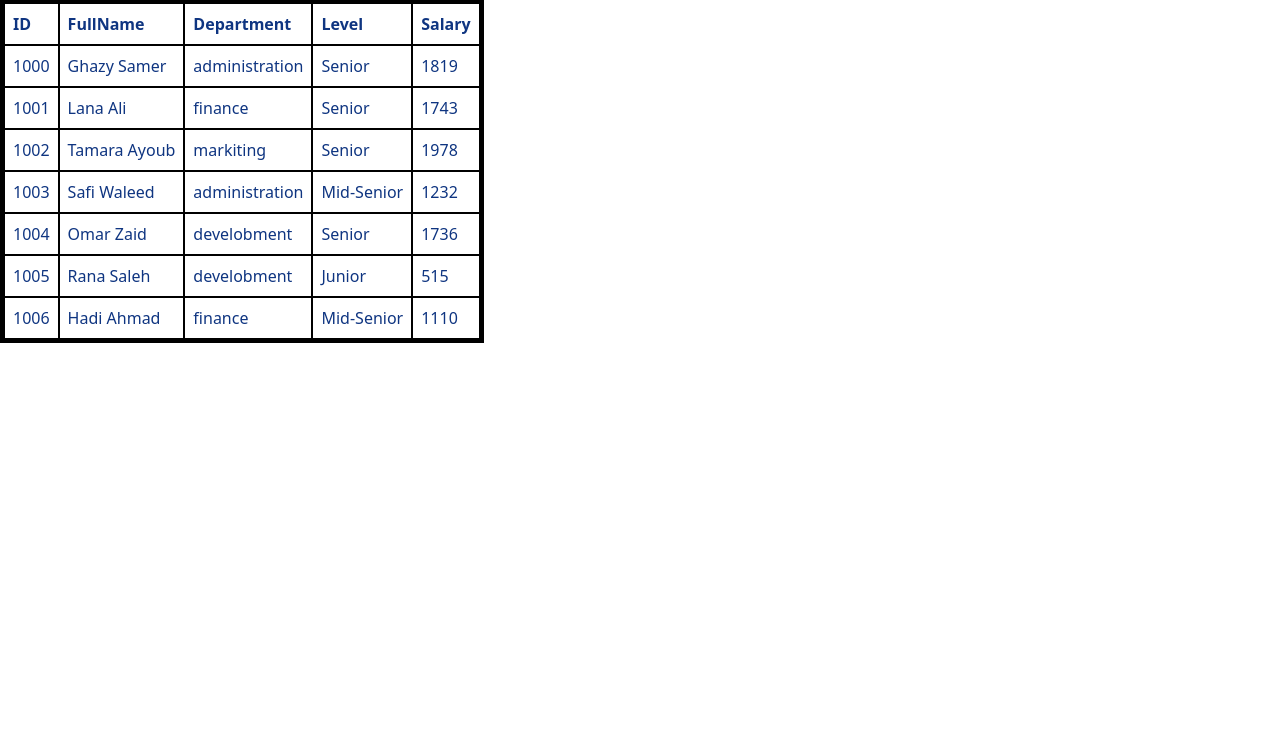
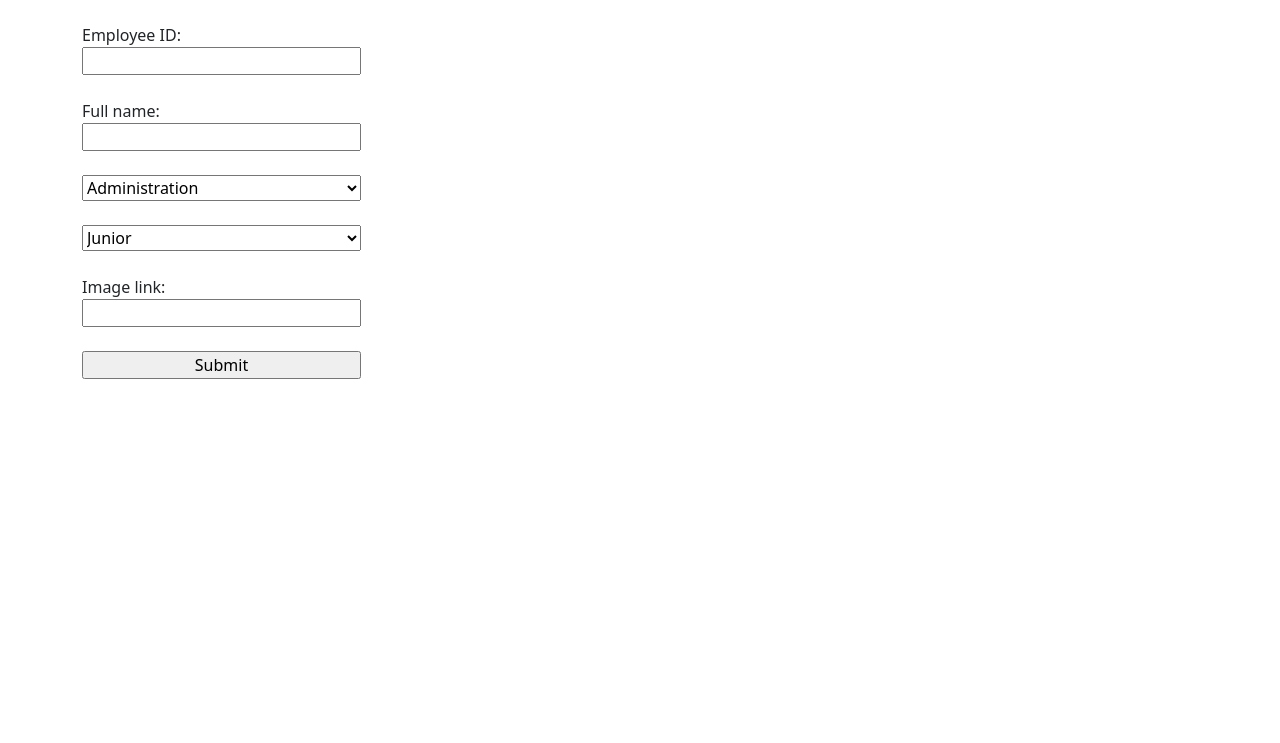
Before and after one commit to Laith-Samamah/Management-system, a plain HTML site: page index.html in a window 1280 px wide. Shown: the part 57-800 px from the top of the page. Drawn offline with nearby package versions, Linux system fonts and the light colour scheme.

Commit message:
adding events

```diff
--- a/app.js
+++ b/app.js
@@ -1,7 +1,3 @@
-// Math.random() * (max - min) + min
-
-console.log("hello")
-
 function Employee(Id,Name,Dep,Level,img) {
     this.id = Id;
     this.fullName = Name;
@@ -15,80 +11,138 @@ function Employee(Id,Name,Dep,Level,img) {
             case "Junior":
                 return Math.round(Math.random()*500 +500);
                 break;
-            case "Mid-Senior":
+            case "Mid-senior":
                 return Math.round(Math.random()*500 +1000);
                 break;
-            case "Senior":
+            case "senior":
                 return Math.round(Math.random()*500 +1500);
                 break;
         }
     }
 
-    this.print =function(){
-        return `I am ${this.fullName} my salary is ${this.salary} `;
-    }
+
 }
-    const allEmployees = [
-        new Employee(1000,"Ghazy Samer","administration","Senior"),
-        new Employee(1001,"Lana Ali","finance","Senior"),
-        new Employee(1002,"Tamara Ayoub","markiting","Senior"),
-        new Employee(1003,"Safi Waleed","administration","Mid-Senior"),
-        new Employee(1004,"Omar Zaid","develobment","Senior"),
-        new Employee(1005,"Rana Saleh","develobment","Junior"),
-        new Employee(1006,"Hadi Ahmad","finance","Mid-Senior"),
-
-    ]
+let allEmployees = [];
 
 
-for( let i=0;i<allEmployees.length;i++){
-    console.log(allEmployees[i].print());
+let form = document.getElementById("form1")
+
+function render (event) {
+event.preventDefault();
+let id = event.target.id.value
+let fname = event.target.fname.value
+let dep = event.target.dep.value
+let lvl = event.target.lvl.value
+let mg = event.target.mg.value
+
+const newEmployee = new Employee (id,fname,dep,lvl,mg);
+allEmployees.push(newEmployee);
+saveToLocal()
+print( newEmployee );
+
+document.getElementById("form1").reset();
+}
+
+function print (emp){
+
+    document.querySelector("#main")
+
+    let card = document.createElement("div")
+    main.appendChild(card)
+
+
+    let image= document.createElement('img')
+    card.appendChild(image)
+    image.setAttribute('src', emp.image )
+
+    let p1= document.createElement("p")
+    card.appendChild(p1)
+    p1.textContent=(`Name: ${emp.fullName} | Id: ${emp.id}`)
+
+    let p2= document.createElement("p")
+    card.appendChild(p2)
+    p2.textContent=(`Department: ${emp.Deparment} | Level: ${emp.Level}`)
+
+    let p3= document.createElement("p")
+    card.appendChild(p3)
+    p3.textContent=(`Salary: ${emp.salary}`)
 }
 
 
-
-// *****************************************
-let main = document.querySelector("main")
-
-const eTable = document.createElement('table');
-eTable.setAttribute("class" , "emtable")
-main.appendChild(eTable)
-
-const tHeader = document.createElement('thead');
-eTable.appendChild(tHeader);
-
-const firstData = document.createElement("th");
-tHeader.appendChild(firstData);
-firstData.textContent="ID"
-
-const secondData = document.createElement("th");
-tHeader.appendChild(secondData);
-secondData.textContent="FullName"
-
-const thirdData = document.createElement("th");
-tHeader.appendChild(thirdData);
-thirdData.textContent="Department"
-
-const fourthData = document.createElement("th");
-tHeader.appendChild(fourthData);
-fourthData.textContent="Level"
-
-const fifthData = document.createElement("th");
-tHeader.appendChild(fifthData);
-fifthData.textContent="Salary"
-
-//   Table header ends here
-
-const arr = ['id','fullName','Deparment','Level','salary']
-
-for (let i = 0; i < allEmployees.length ; i++) {
-
-    const employeeRow = document.createElement('tr');
-    eTable.appendChild(employeeRow);
-
-    for (let c = 0; c < arr.length; c++) {
-        const cell = document.createElement('td')
-        employeeRow.appendChild(cell)
-        cell.textContent= allEmployees[i][arr[c]]
-    }
+function saveToLocal(){
+    let stringArr= JSON.stringify(allEmployees)
+    localStorage.setItem('empInfo', stringArr)
 
 }
+
+function getFromLocal(){
+    let jArr = localStorage.getItem('empInfo')
+    let objArr= JSON.parse(jArr)
+    allEmployees = objArr;
+    objArr.forEach(element => {
+        print(element)
+    });
+
+}
+getFromLocal()
+
+form.addEventListener('submit',render)
+
+
+
+
+// for( let i=0;i<allEmployees.length;i++){
+//     console.log(allEmployees[i].print());
+// }
+
+
+// // *****************************************
+// let main = document.querySelector("main")
+
+// const eTable = document.createElement('table');
+// eTable.setAttribute("class" , "emtable")
+// main.appendChild(eTable)
+
+// const tHeader = document.createElement('thead');
+// eTable.appendChild(tHeader);
+
+// const firstData = document.createElement("th");
+// tHeader.appendChild(firstData);
+// firstData.textContent="ID"
+
+// const secondData = document.createElement("th");
+// tHeader.appendChild(secondData);
+
+
+
+
+// secondData.textContent="FullName"
+
+// const thirdData = document.createElement("th");
+// tHeader.appendChild(thirdData);
+// thirdData.textContent="Department"
+
+// const fourthData = document.createElement("th");
+// tHeader.appendChild(fourthData);
+// fourthData.textContent="Level"
+
+// const fifthData = document.createElement("th");
+// tHeader.appendChild(fifthData);
+// fifthData.textContent="Salary"
+
+// //   Table header ends here
+
+// const arr = ['id','fullName','Deparment','Level','salary']
+
+// for (let i = 0; i < allEmployees.length ; i++) {
+
+//     const employeeRow = document.createElement('tr');
+//     eTable.appendChild(employeeRow);
+
+//     for (let c = 0; c < arr.length; c++) {
+//         const cell = document.createElement('td')
+//         employeeRow.appendChild(cell)
+//         cell.textContent= allEmployees[i][arr[c]]
+//     }
+
+// }
--- a/index.html
+++ b/index.html
@@ -10,7 +10,7 @@
 <link href="https://cdn.jsdelivr.net/npm/bootstrap@5.2.0/dist/css/bootstrap.min.css" rel="stylesheet" integrity="sha384-gH2yIJqKdNHPEq0n4Mqa/HGKIhSkIHeL5AyhkYV8i59U5AR6csBvApHHNl/vI1Bx" crossorigin="anonymous">
 
 </head>
-<body>
+<body class="container " >
     <nav class="navbar navbar-expand-lg bg-light">
         <div class="container-fluid">
           <a class="navbar-brand" href="#">Navbar</a>
@@ -47,7 +47,33 @@
           </div>
         </div>
       </nav>
-      <main>
+      <main id="main">
+
+        <form id="form1"  >
+        <div class="all">
+
+          <br>
+          <label for="id">Employee ID:</label>
+          <input type="text" id="id" name="id"><br>
+
+          <label for="fname">Full name:</label>
+          <input type="text" id="fname" name="fname"><br>
+
+          <select name="dep" id="dep" >
+            <option value="Administration">Administration</option>
+            <option value="Marketing">Marketing</option>
+            <option value="Development">Development</option>
+            <option value="Finance">Finance</option>
+          </select><br>
+          <select name="lvl" id="lvl">
+            <option value="Junior">Junior</option>
+            <option value="Mid-senior">Mid-senior</option>
+            <option value="senior">senior</option>
+          </select><br>
+          <label for="mg">Image link:</label>
+          <input type="text" id="mg" name="mg"><br>
+          <input type="submit">
+        </form>
       </main>
       <script src="app.js"></script>
       <script src="https://cdn.jsdelivr.net/npm/bootstrap@5.2.0/dist/js/bootstrap.bundle.min.js" integrity="sha384-A3rJD856KowSb7dwlZdYEkO39Gagi7vIsF0jrRAoQmDKKtQBHUuLZ9AsSv4jD4Xa" crossorigin="anonymous"></script>
--- a/style.css
+++ b/style.css
@@ -1,3 +1,10 @@
+*{
+margin: 0px;
+padding: 0px;
+}
+main{
+    /* text-align: center; */
+}
 table ,th,td {
     color: rgb(15, 53, 129);
     border: 5px solid rgb(0, 0, 0);
@@ -10,3 +17,10 @@ table th{
 table td{
     border: 2px solid rgb(0, 0, 0);
 }
+
+.all{
+    text-align: start;
+    display: flex;
+    flex-direction: column;
+    width: 25%;
+}
```
Also changed, not shown: 1 other file.
